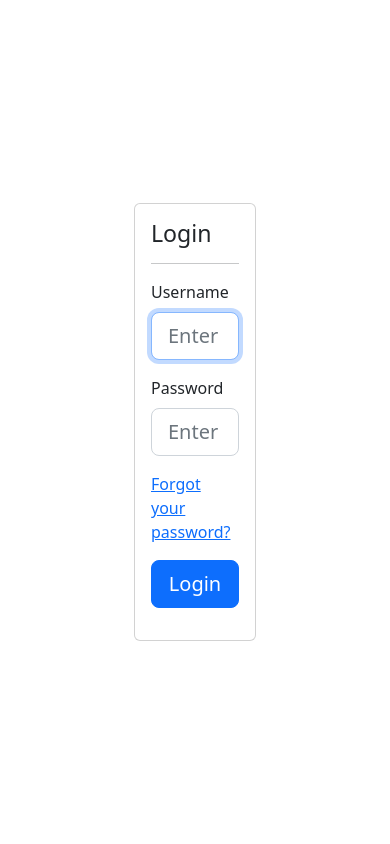
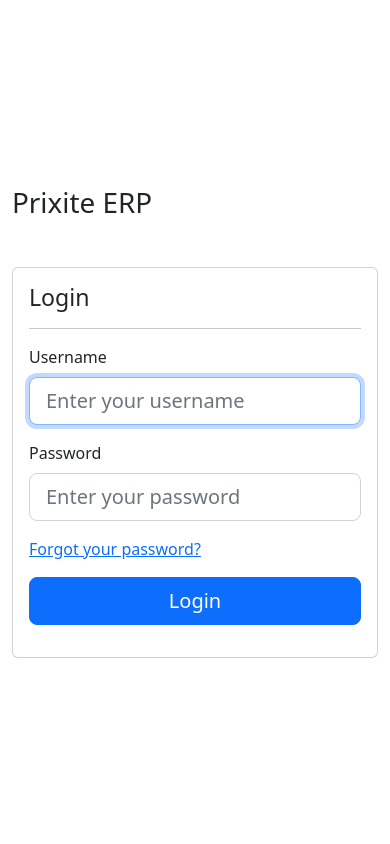
Before and after one commit to prixite/saas-erp, a Django app: page /accounts/login/ in a window 390 px wide. Run offline with Django 4.2, Linux system fonts and the light colour scheme.

Commit message:
Make responsive

```diff
--- a/app/templates/app/html/registration/login.html
+++ b/app/templates/app/html/registration/login.html
@@ -2,9 +2,11 @@
 {% load static %}
 
 {% block content %}
-<div class="container-fluid">
-  <div class="d-flex justify-content-center align-items-center vh-100">
-    <div class="card col-4">
+<div class="container-fluid vh-100">
+  <div class="row justify-content-center align-items-center h-100">
+    <div class="col col-sm-6 col-xl-4">
+      <h1>Prixite ERP</h1>
+      <div class="card mt-5">
         <div class="card-body">
           <h3 class="card-title">Login</h3>
           <hr>
@@ -49,4 +51,5 @@
       </div>
     </div>
   </div>
+</div>
 {% endblock %}
```
Lines whose indentation alone changed are shown as unchanged.
